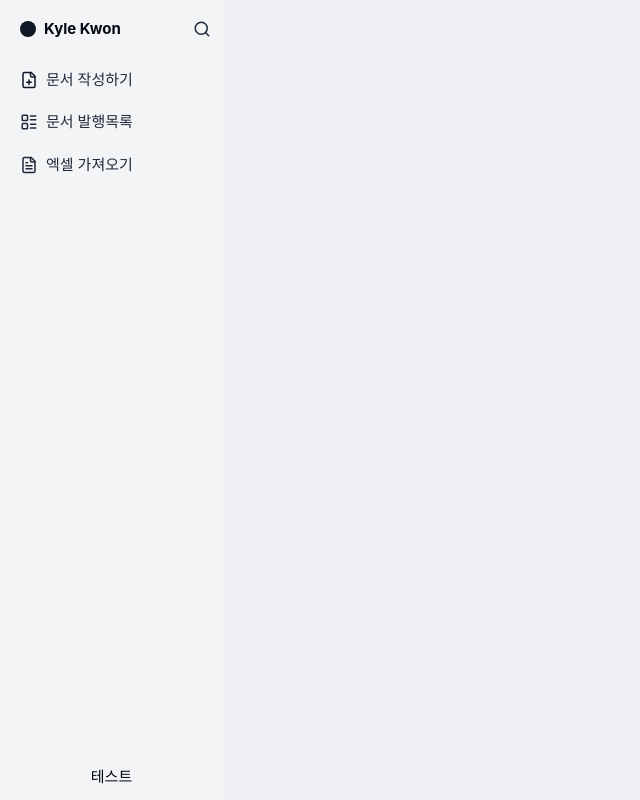
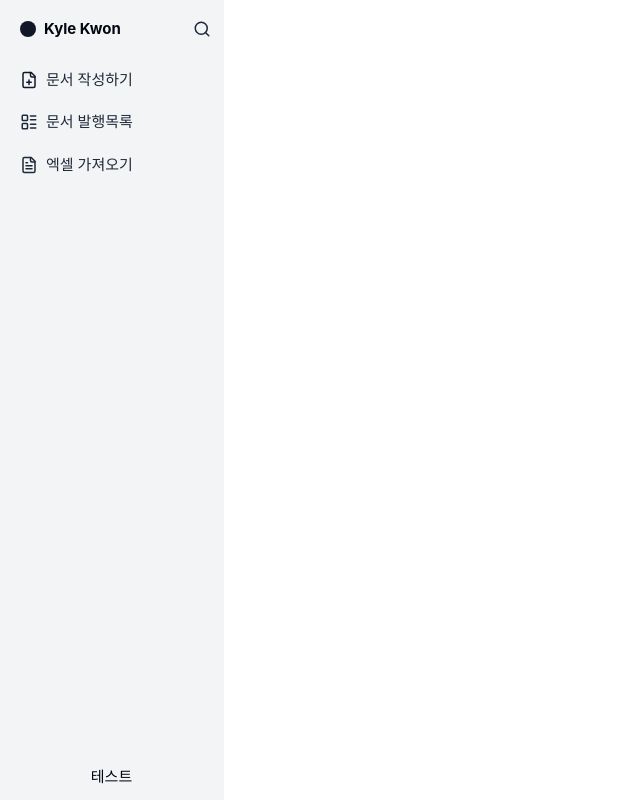
Before and after one commit to olhkyle/acontax-fe, a React (Vite) app: page / in a window 1280 px wide. Shown: the whole page, without its empty margins (0-640 px from the left). Built offline with nearby package versions, Linux system fonts and the light colour scheme.

Commit message:
style : update `Main` component style

```diff
--- a/src/components/layout/Main.tsx
+++ b/src/components/layout/Main.tsx
@@ -1,7 +1,7 @@
 import { type ReactNode } from 'react';
 
 const Main = ({ children }: { children: ReactNode }) => {
-	return <main className="p-4">{children}</main>;
+	return <main className="relative flex-1 bg-white p-4">{children}</main>;
 };
 
 export default Main;
```
